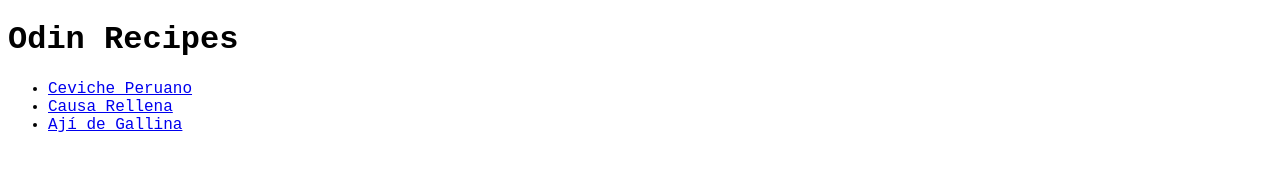
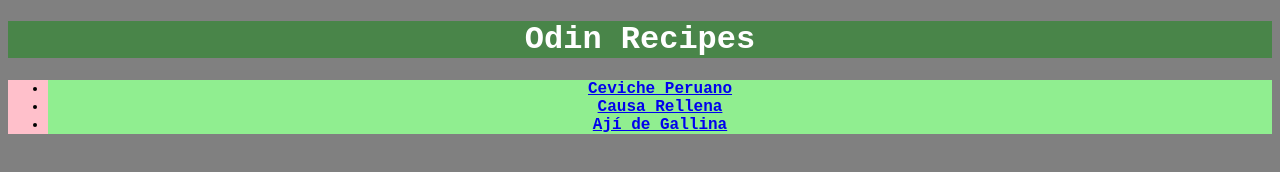
Before and after one commit to cristianxtn/odin-recipes, a plain HTML site: page index.html in a window 1280 px wide. Drawn offline with Linux system fonts and the light colour scheme.

Commit message:
Style infex.html

```diff
--- a/index.html
+++ b/index.html
@@ -6,7 +6,7 @@
     <link rel="stylesheet" href="style.css">
     <title>Odin Recipes</title>
 </head>
-<body>
+<body id="menubody">
     <h1 id="ortitle">Odin Recipes</h1>
     <ul id="menuul">
         <li class="menuli"><a href="./recipes/ceviche_peruano.html" target="_blank">Ceviche Peruano</a></li>
--- a/style.css
+++ b/style.css
@@ -1,7 +1,22 @@
 body {
     font-family: "Courier New", "Verdana", sans-serif;
+    background-color: gray;
+}
+
+#menubody {
+    text-align: center;
 }
 
 #ortitle {
+    background-color: rgb(73, 133, 73);
+    color: white;
+}
 
+#menuul {
+    background-color: pink;
 }
+
+.menuli {
+    background-color: lightgreen;
+    font-weight: bold;
+}
```
